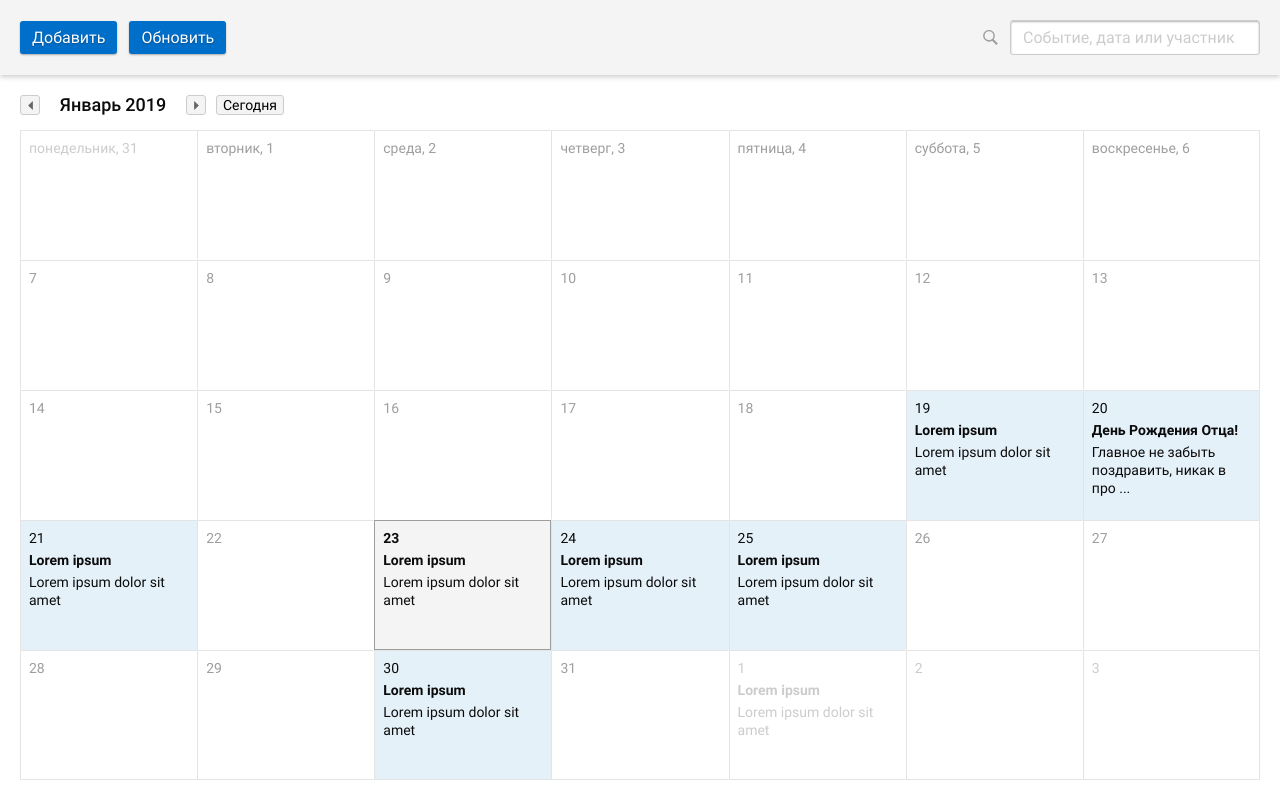
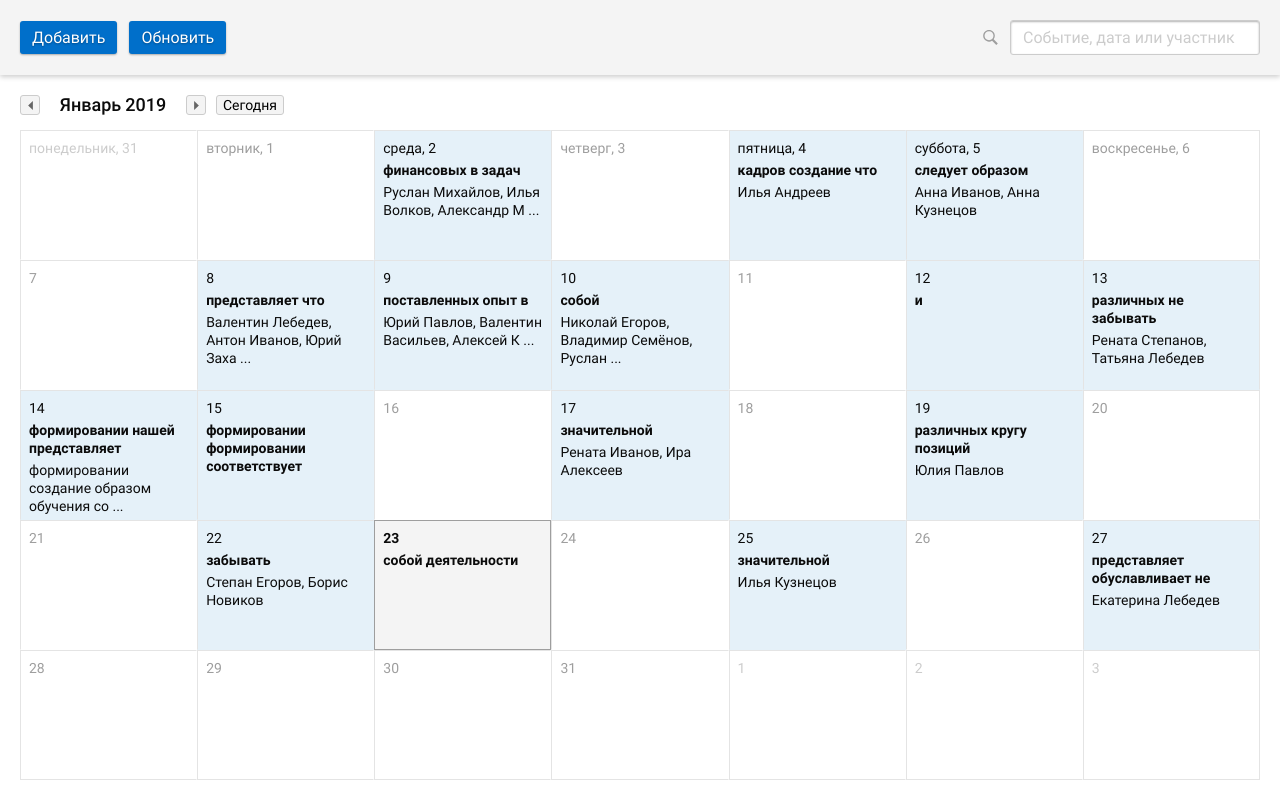
Before and after one commit to AlexeySachevichik/Homework-Calendar, a plain HTML site: page index.html in a window 1280 px wide. Drawn offline with Linux system fonts and the light colour scheme.

Commit message:
finish work and first release

```diff
--- a/data/events.js
+++ b/data/events.js
@@ -4,12 +4,6 @@ var FILE = JSON.stringify([
         "title": "Lorem ipsum",
         "users": "Lorem ipsum dolor sit amet",
         "descr": "Lorem ipsum dolor sit amet, consectetur adipiscing elit. Mauris vehicula diam vel turpis convallis."
-    },
-    {
-        "date": "20190120",
-        "title": "День Рождения Отца!",
-        "users": "",
-        "descr": "Главное не забыть поздравить, никак в прошлый раз)"
     },
     {
         "date": "20190121",
--- a/index.html
+++ b/index.html
@@ -103,6 +103,7 @@
 </div>
 
     <!-- <script src="data/events.json"></script> -->
+    <script src="js/random.js"></script>
     <script src="data/events.js"></script>
     <script src="js/main.js"></script>
 </body>
--- a/js/main.js
+++ b/js/main.js
@@ -84,20 +84,17 @@ var View = {
     buttonDeleteEdit: document.getElementById('pe-btn-delete'),
     buttonCloseEdit:  document.getElementById('pe-btn-close'),
 
-    //
     createDivWithClass: function(name){ // Создадим элемент div с классом
         var element = document.createElement('div');
         element.classList.add(name);
         return element;
     },
 
-    //
     changeLableMonth: function(){ // Меняем метку выбранного месяца
         var month = this.listMonth[ Model.date.getMonth() ];
         this.buttonMonth.innerHTML = month[0].toUpperCase() + month.slice(1);
     },
 
-    //
     createItemsMonth: function(){ // Создаем список месяцев в выпадающем списке
         this.popupMonth.innerHTML = '';
 
@@ -113,7 +110,6 @@ var View = {
         }
     },
 
-    //
     markItemMonth: function(){ // Выделяем выбранный месяц в списке
 
         // Удаляем у всех элементов класс "active"
@@ -126,13 +122,11 @@ var View = {
         this.listPopupMonth[ Model.date.getMonth() ].classList.add('active');
     },
 
-    //
     changeLableYear: function(){ // Меняем метку выбранного года
 
         this.buttonYear.innerHTML = Model.date.getFullYear();
     },
 
-    //
     createItemsYear: function(){ // Создаем список годов
         var years = Model.getListYear();
 
@@ -149,7 +143,6 @@ var View = {
         }
     },
 
-    //
     markItemYear: function(){ // Выделяем выбранный месяц в списке
 
         // Удаляем у всех элементов класс "active", а нужному элементу добавим
@@ -165,7 +158,6 @@ var View = {
         }
     },
 
-    //
     showSelectedMonth: function(){ // Показываем выбранный месяц
         var days = Model.getDaysCurrentMonth();
         var quantityWeaks = days.length / 7;
@@ -320,8 +312,6 @@ var View = {
             item.appendChild(date);
             this.resultSerach.appendChild(item);
         };
-
-        Model.refreshItemSearch();
     },
 
     hideSearchResult: function(){
@@ -387,8 +377,6 @@ var Model = {
                 'descr': list[i].descr
             };
         };
-
-        // console.log(this.events);
     },
 
     ifToday: function(day){ // Если дата сегодня
@@ -626,7 +614,7 @@ var Model = {
     saveEvent: function(index, data){ // Сохраним новое событие
 
         if( data[0] != '' ) this.events[index]['users'] = data[0];
-        if( data[1] != '' ) this.events[index]['descr'] = data[1];
+        this.events[index]['descr'] = data[1];
     },
 
     searchEvents: function(str) { // Поиск событий по строке
@@ -698,6 +686,22 @@ var Model = {
             View.itemSearch[i].addEventListener('click', function(e){
                 Controller.clickItemSearch(e);
             });
+        }
+    },
+
+    readRandomData: function(value){
+        for(var i=0; i<=value; i++){
+            this.events[Random.getIendex()] = {
+                'title': Random.title(),
+                'users': Random.users(),
+                'descr': Random.descr(),
+            };
+        };
+    },
+
+    searchCellOfIndex: function(index){
+        for(var i=0; i<View.colsCalendar.length; i++){
+            if( View.colsCalendar[i].getAttribute('date-index') == index) return View.colsCalendar[i];
         }
     },
 
@@ -903,15 +907,25 @@ var Controller = {
         if( !e.target.classList.contains('col')) var col = e.target.parentNode;
         else var col = e.target;
 
-        View.removeMarkColCalendar();   // Уберем фокус на ячейке дня
         View.onfocusSearch();           // Уберем результаты поиска и очистим поле
         View.hidePopupAdd();            // Скроем окно добавления
-        View.hidePopupEdit();           // Скроем окно редактирования
-        View.hidePopupFastAdd();        // Скроем окно быстрого добавления
 
         // Если ячейка в фокусе
-        if(!col.classList.contains('focus')) {
+        if(col.classList.contains('focus')) {
 
+            View.removeMarkColCalendar();   // Уберем фокус на ячейке дня
+
+            if(col.classList.contains('event')) {
+                View.hidePopupEdit();           // Скроем окно редактирования
+            }
+            else {
+                View.hidePopupFastAdd();        // Скроем окно быстрого добавления
+            }
+        }
+        else {
+            View.hidePopupEdit();           // Скроем окно редактирования
+            View.hidePopupFastAdd();        // Скроем окно быстрого добавления
+            View.removeMarkColCalendar();   // Уберем фокус на ячейке дня
             View.markColCalendar(col);      // Отмечам ячейку
 
             if(col.classList.contains('event')) {
@@ -1011,12 +1025,11 @@ var Controller = {
 
     keyupInputSerach: function(){ // Изменение поля поиска
 
-        Model.refreshItemSearch();
-
         var result = Model.searchEvents( View.inputSerach.value );
 
         if( result ) {
             View.showSearchResult(result); // вывод результатов
+            Model.refreshItemSearch();
         }
         else {
             View.hideSearchResult(); // спрятать результаты
@@ -1032,8 +1045,25 @@ var Controller = {
         var index = item.getAttribute("date-index");
         var day = Model.getDateIndex(index);
 
-        console.log(index);
-        console.log(day);
+        Model.setSelectedMonth(day[1]);
+        Model.setSelectedYear(day[0]);
+
+        View.onfocusSearch();           // Уберем результаты поиска и очистим поле
+        View.changeLableMonth();        // Поменяем название месяца
+        View.changeLableYear();         // Поменяем номер года
+        View.markItemMonth();           // Отметим месяц в списке
+        View.markItemYear();            // Отметим год в списке
+        View.showSelectedMonth();       // Выведем сетку календаря с событиями
+
+        // фокусим ячейку и выводим окно редактирования
+        var cell = Model.searchCellOfIndex(index);
+        View.markColCalendar(cell);      // Отмечам ячейку
+        Model.setCoordinates(
+            View.popupEdit,
+            cell.getBoundingClientRect(),
+            cell.parentNode.parentNode.getBoundingClientRect()
+        );
+        View.showPopupEdit(cell);        // Показываем окно редактирования
     },
 };
 
@@ -1046,7 +1076,8 @@ var Controller = {
          */
         init: function(){
 
-            Model.readJsonFile();           // Считываем данные
+            // Model.readJsonFile();           // Считываем данные
+            Model.readRandomData(1000);     // Заполним рандомными данными
             Model.setCurrentDate();         // Установим текущую дату
 
             View.createItemsYear();         // Создадим список годов
@@ -1183,6 +1214,9 @@ var Controller = {
 
             // Изменили value поиска
             View.inputSerach.addEventListener('keyup', Controller.keyupInputSerach);
+
+            // Обновление addEventListener для списка поиска
+            // Model.refreshItemSearch();
         },
     };
 
--- /dev/null
+++ b/js/random.js
@@ -0,0 +1,102 @@
+"use strict"
+
+var Random = {
+
+    word: function word(){
+        var str = 'не следует однако забывать что дальнейшее развитие различных форм деятельности обеспечивает широкому кругу специалистов участие в формировании существенных финансовых и административных условий не следует однако забывать что постоянный количественный рост и сфера нашей активности в значительной степени обуславливает создание позиций занимаемых участниками в отношении поставленных задач таким образом дальнейшее развитие различных форм деятельности в значительной степени обуславливает создание новых предложений разнообразный и богатый опыт реализация намеченных плановых заданий представляет собой интересный эксперимент проверки системы обучения кадров соответствует насущным потребностям';
+        return str.split(" ");
+    },
+
+    name: function(){
+        var str = 'Алёна Александр Алексей Анастасия Андрей Анна Антон Борис Вадим Валентин Варвара Василий Виктория Виталий Владимир Дарья Дмитрий Евгений Екатерина Елена Иван Илья Ира Кирилл Ксения Максим Марина Мария Михаил Ника Николай Олег Ольга Павел Полина Рената Руслан Сергей Степан Татьяна Юлия Юрий Ярослав';
+        return str.split(" ");
+    },
+
+    surname: function(){
+        var str = 'Иванов Смирнов Кузнецов Попов Васильев Петров Соколов Михайлов Новиков Фёдоров Морозов Волков Алексеев Лебедев Семёнов Егоров Павлов Козлов Степанов Николаев Орлов Андреев Макаров Никитин Захаров';
+        return str.split(" ");
+    },
+
+    getRandomInt: function getRandomInt(min, max) {
+        return Math.floor(Math.random() * (max - min + 1)) + min;
+    },
+
+    year: function year(){
+        return '' + this.getRandomInt(2017, 2021);
+    },
+
+    month: function month(){
+        var m = this.getRandomInt(1, 12);
+        return ( m > 9 ) ? ''+m : '0'+m;
+    },
+
+    day: function day(){
+        var d = this.getRandomInt(1, 28);
+        return ( d > 9 ) ? ''+d : '0'+d;
+    },
+
+    title: function(){
+        var words = this.word();
+        var value = this.getRandomInt(1, 3);
+        var result = '';
+
+        for(var i=0; i<value; i++ ){
+
+            if( i == value-1){
+                result += words[this.getRandomInt(0, words.length-1)];
+            }
+            else{
+                result += words[this.getRandomInt(0, words.length-1)] + ' ';
+            }
+
+        };
+        return result;
+    },
+
+    users: function(){
+        var name = this.name();
+        var surname = this.surname();
+        var value = this.getRandomInt(0, 3);
+        var result = '';
+
+        if( value == 0) return '';
+
+        for(var i=0; i<value; i++ ){
+
+            if( i == value-1){
+                result += name[this.getRandomInt(0, name.length-1)] + ' ' + surname[this.getRandomInt(0, surname.length-1)];
+            }
+            else{
+                result += name[this.getRandomInt(0, name.length-1)] + ' ' + surname[this.getRandomInt(0, surname.length-1)] + ', ';
+            }
+        };
+        return result;
+    },
+
+    descr: function(){
+        var none  = this.getRandomInt(0, 1);
+
+        if(none == 1){
+            var words = this.word();
+            var value = this.getRandomInt(7, 15);
+            var result = '';
+
+            for(var i=0; i<value; i++ ){
+
+                if( i == value-1){
+                    result += words[this.getRandomInt(0, words.length-1)];
+                }
+                else{
+                    result += words[this.getRandomInt(0, words.length-1)] + ' ';
+                }
+            };
+            return result;
+        }
+        else return '';
+    },
+
+    getIendex: function(){
+        return this.year() + this.month() + this.day();
+    },
+
+};
```
Also changed, not shown: js/main.min.js.
